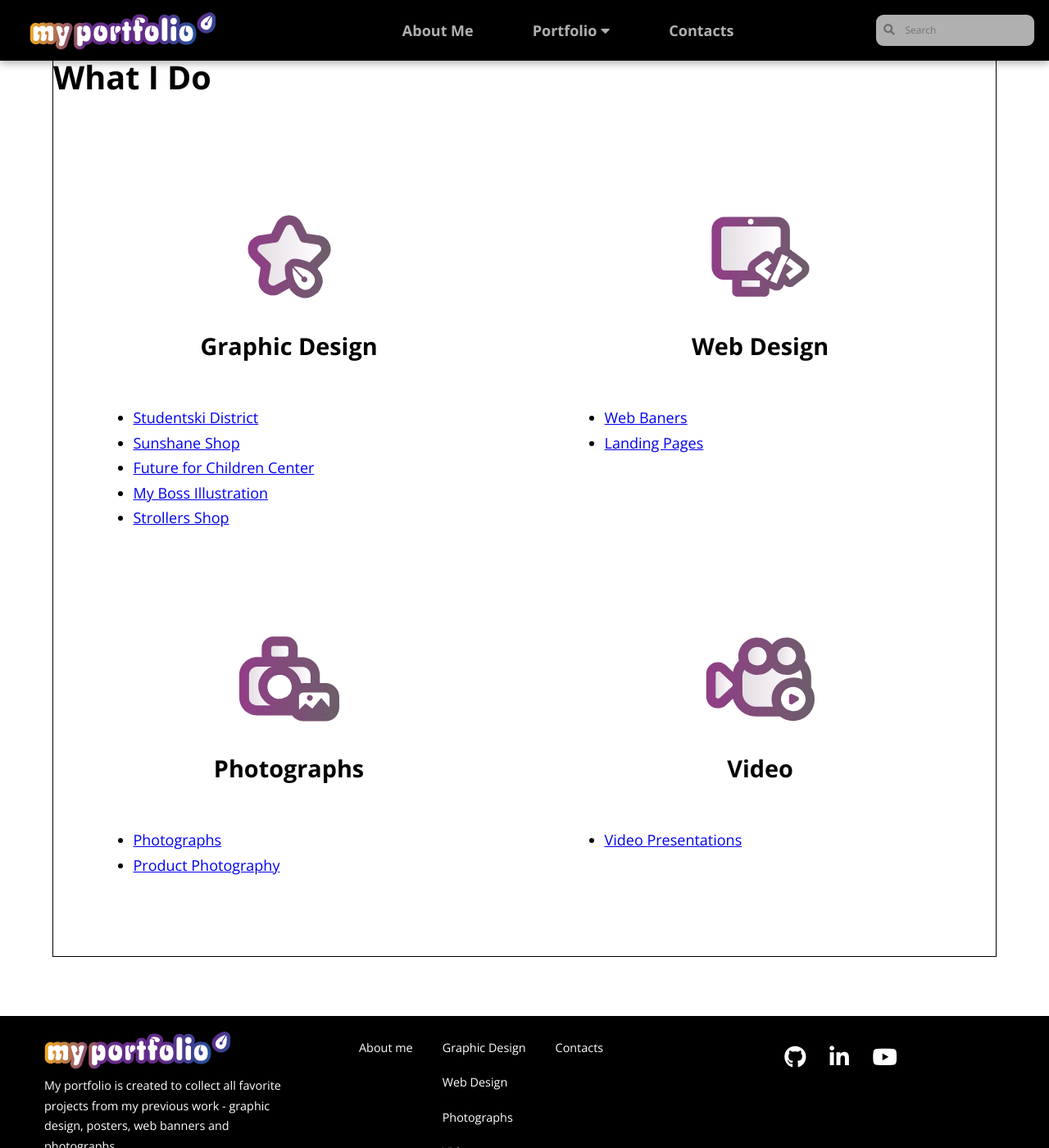
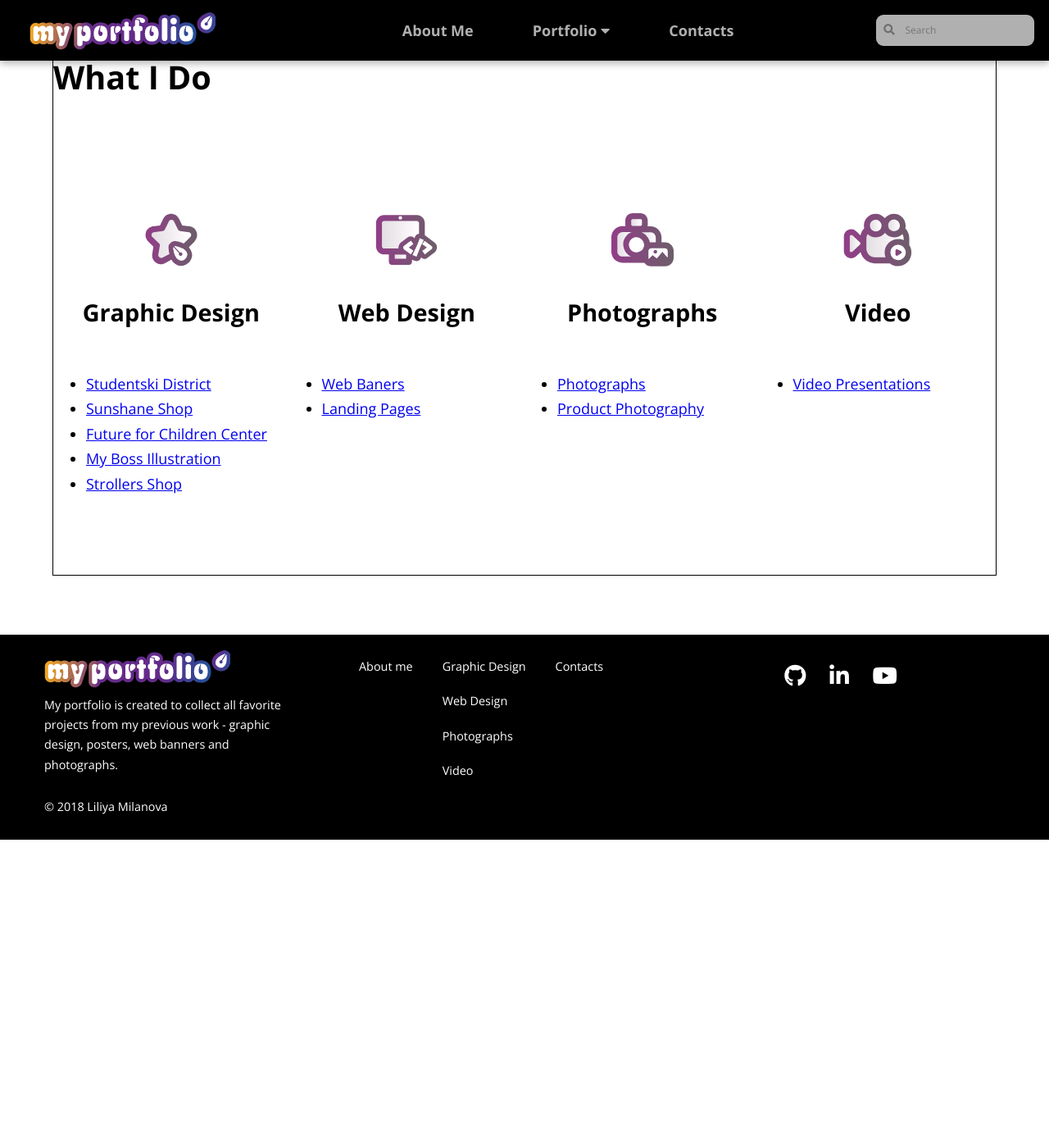
Before and after one commit to LiliyaMilanova/myportfolio, a Jekyll site: the page built from index.html, in a window 1280 px wide and 1400 px high, scrolled down 769 px. Shown: the whole window at 82% size. Built offline with Jekyll 4.4.1, drawn with Linux system fonts in a browser that asks for light colours; nearby versions of some CDN libraries; after the commit the page ends 1793 px from its top, so only the background shows below that.

Commit message:
Update styles.css

```diff
--- a/css/styles.css
+++ b/css/styles.css
@@ -107,7 +107,7 @@ text-align: center;
     flex-direction: column;
     flex-wrap: wrap;
     margin: 3rem auto;
-    width: 40%;
+    width: 25%;
 }
 
 .what span {
@@ -945,6 +945,10 @@ img.hover-shadow {
 
 @media screen and (max-width: 800px) {
 
+    .what {
+        width: 90%;
+    }
+
     .header-section-design,
     .header-section-web-design,
     .header-section-photographs,
@@ -1032,10 +1036,6 @@ img.hover-shadow {
         margin: 0 0 0 2rem;
     }
 
-    .what {
-        width: 90%;
-    }
-
     .img {
         max-width: 100%;
         flex-direction: column;
```
